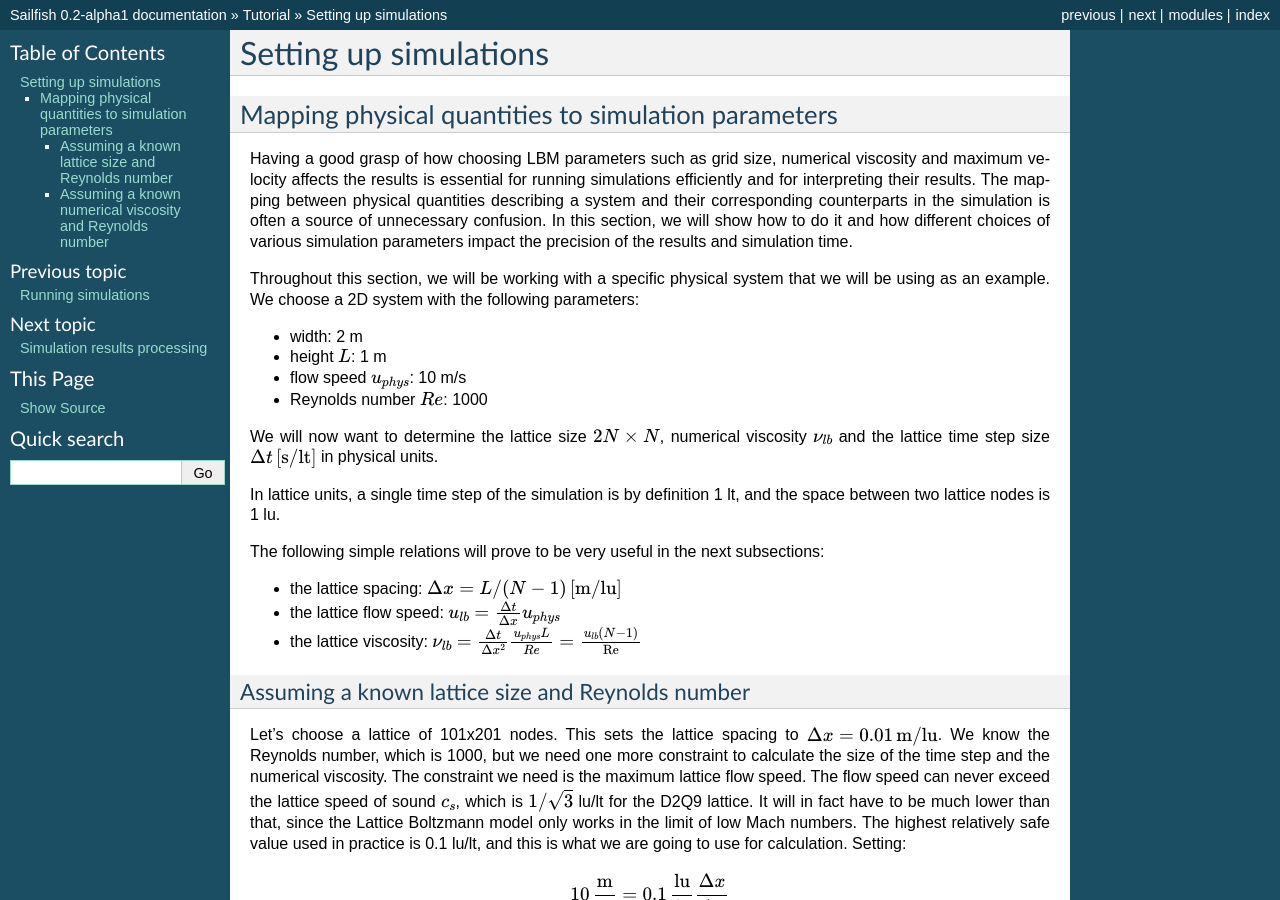
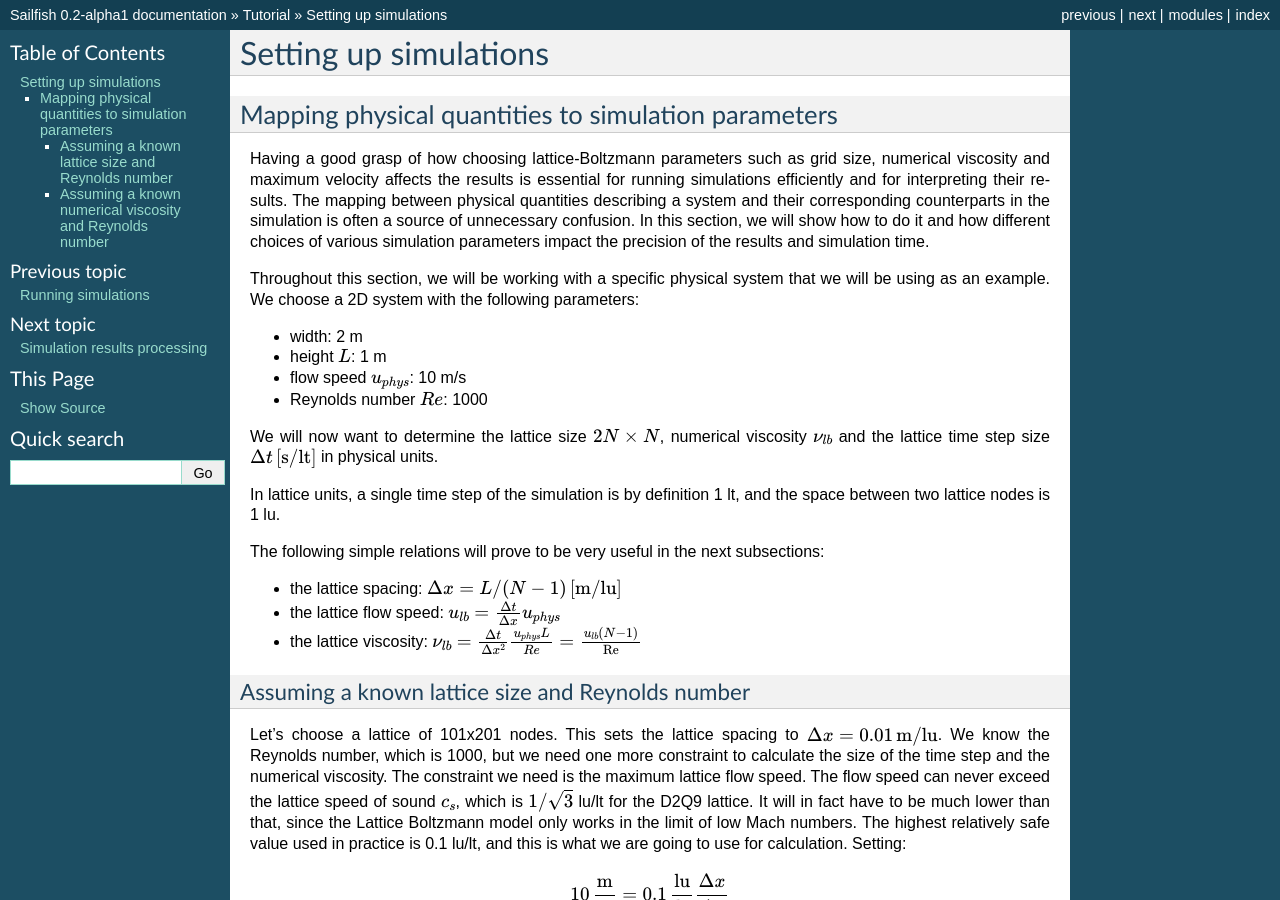
Before and after one commit to sailfish-team/sailfish, a Sphinx documentation site: the page built from doc/simulations.rst, in a window 1280 px wide and 900 px high. Built offline with Sphinx 7.4.7, drawn with Linux system fonts in a browser that asks for light colours; formulas are drawn with MathJax 3.

Commit message:
Minor typo and style changes.

```diff
--- a/doc/models.rst
+++ b/doc/models.rst
@@ -82,7 +82,7 @@ takes two time steps for the reflected distributions to reach back the fluid nod
 
 Half-way bounce-back
 --------------------
-The half-way bounce-back boundary rule is based on a similar idea as the full-way bounce-back
+The half-way bounce-back boundary rule is based on a similar idea as the full-way bounce-back.
 Here however, the reflection takes only one time step and takes place exactly in
 the middle between the fluid node and what would be the first node outside of the simulation domain:
 :math:`f_{i}^{pre}(x, t+1) = f_{opp(i)}^{post}(x, t)`.  The half-way bounce-back nodes are
--- a/doc/simulations.rst
+++ b/doc/simulations.rst
@@ -4,7 +4,7 @@ Setting up simulations
 Mapping physical quantities to simulation parameters
 ----------------------------------------------------
 
-Having a good grasp of how choosing LBM parameters such as grid size, numerical
+Having a good grasp of how choosing lattice-Boltzmann parameters such as grid size, numerical
 viscosity and maximum velocity affects the results is essential for running simulations
 efficiently and for interpreting their results.  The mapping between physical quantities
 describing a system and their corresponding counterparts in the simulation is often
```
